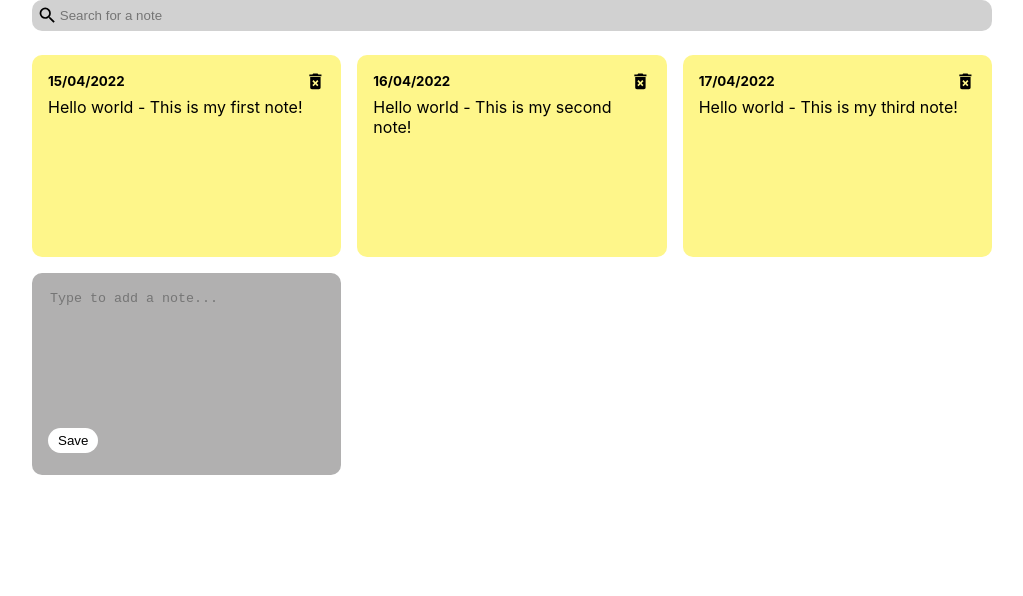
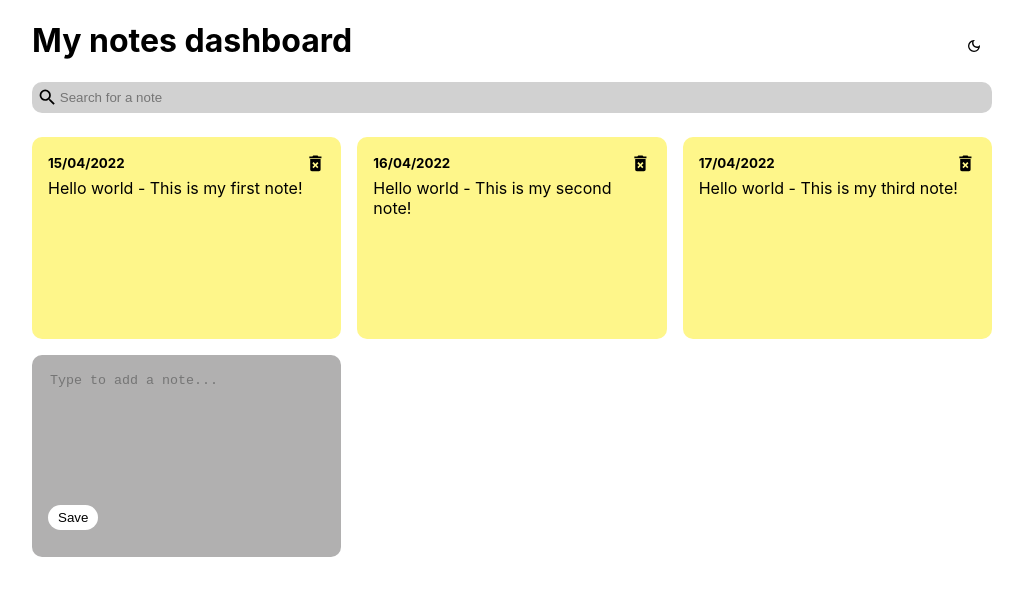
Before and after one commit to micadecolonia/coding-challenge, a React (Create React App) app: page / in a window 1280 px wide. Shown: the top 596 px of the page, without its empty margins (128-1151 px from the left). Built offline with nearby package versions, Linux system fonts and the light colour scheme.

Commit message:
Toggle dark mode implemented

```diff
--- a/src/App.js
+++ b/src/App.js
@@ -2,6 +2,7 @@
 import { nanoid } from 'nanoid';
 import NotesList from './components/NotesList';
 import SearchNote from './components/SearchNote';
+import Header from './components/Header';
 
 function App() {
   const [notes, setNotes] = useState([{
@@ -22,6 +23,8 @@
 
   const [searchText, setSearchText] = useState('');
 
+  const [darkMode, setDarkMode] = useState(false);
+
   const addNote = (text) => {
     const date = new Date();
     const newNote = {
@@ -39,7 +42,9 @@
   };
 
   return (
+    <div className={`${darkMode && 'dark-mode'}`}>
       <div className="container">
+        <Header handleToggleDarkMode={setDarkMode} />
         <SearchNote handleSearchNote={setSearchText} />
         <NotesList
           notes={notes.filter((note) => note.text.toLowerCase().includes(searchText))}
@@ -47,6 +52,8 @@
           handleDeleteNote={deleteNote}
         />
       </div>
+    </div>
+
   );
 }
 
--- a/src/index.css
+++ b/src/index.css
@@ -12,12 +12,27 @@
     monospace;
 }
 
+.header{
+  display: flex;
+  align-items: center;
+  justify-content: space-between;
+}
+
+.dark-mode{
+  background-color: black;
+}
+
+.dark-mode h1{
+  color: white;
+}
+
 .container{
   max-width: 960px;
   margin-right: auto;
   margin-left: auto;
   padding-right: 15px;
   padding-left: 15px;
+  min-height: 100vh;
 }
 
 .search{
@@ -59,7 +74,7 @@
 }
 
 .save{
-  margin-top: 15px;
+  margin-top: 10px;
   background-color: white;
   border: none;
   border-radius: 15px;
```
Lines whose indentation alone changed are shown as unchanged.
